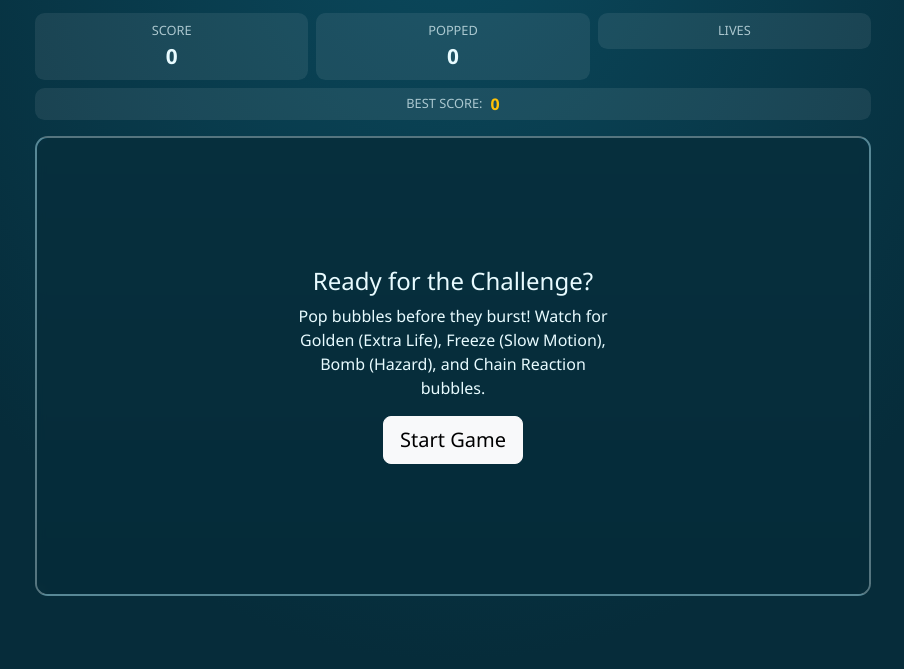
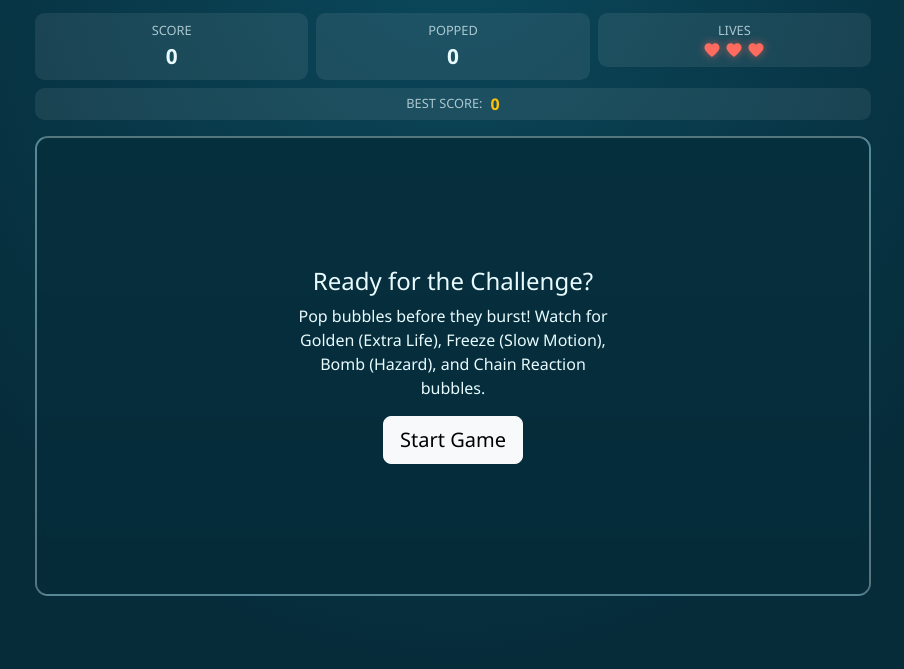
Before and after one commit to joshuanaputo-beep/CC104-DA_2-1-Group7-Bubble_Pop_Challenge, a plain HTML site: page index.html in a window 1280 px wide. Shown: the part 131-800 px from the top of the page, without its empty margins (187-1091 px from the left). Drawn offline with nearby package versions, Linux system fonts and the light colour scheme.

Commit message:
Update Heart Display

```diff
--- a/index.html
+++ b/index.html
@@ -22,13 +22,11 @@
       <div class="col-4"><div class="stat"><span class="stat-label">Score</span><span id="score" class="stat-value">0</span></div></div>
       <div class="col-4"><div class="stat"><span class="stat-label">Popped</span><span id="popped" class="stat-value">0</span></div></div>
       <div class="col-4">
-        <div class="stat">
-          <span class="stat-label">Lives</span>
-          <span id="lives" class="stat-value" aria-live="polite">
-            <i class="life"></i><i class="life"></i><i class="life"></i>
-          </span>
-        </div>
-      </div>
+  <div class="stat">
+    <span class="stat-label">Lives</span>
+    <div id="lives-container" class="hearts-wrapper"></div>
+  </div>
+</div>
       <div class="col-12 mt-2">
         <div class="stat py-1 flex-row gap-2">
           <span class="stat-label mb-0">Best Score:</span>
```
